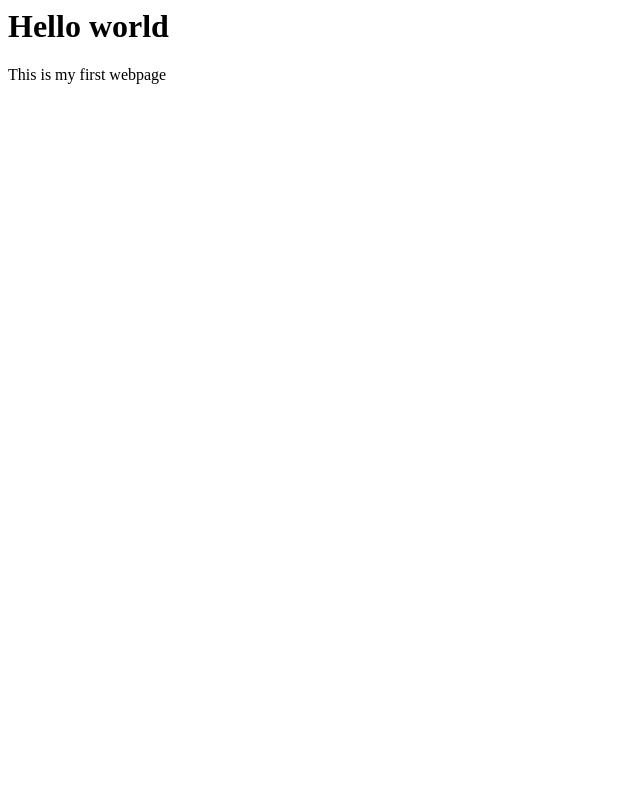
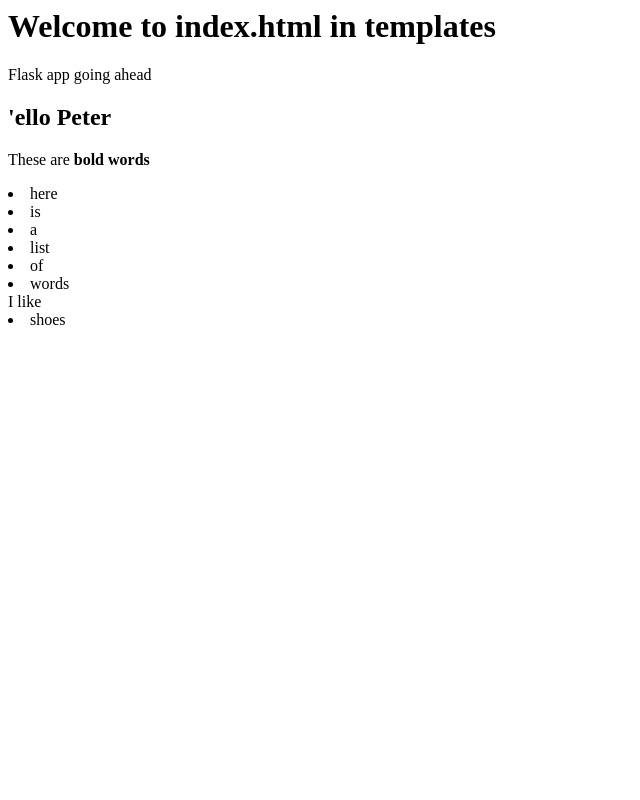
Before and after one commit to peterjmen/Python-Anywhere-App, a Flask app: page / in a window 1280 px wide. Shown: the whole page, without its empty margins (0-640 px from the left). Run offline with Flask 3, Linux system fonts and the light colour scheme.

Commit message:
Add user page & Error handle 404,505

```diff
--- a/app.py
+++ b/app.py
@@ -1,4 +1,6 @@
 from flask import Flask, render_template
+
+# ? On git shoudl use the imperative good i.e. "Add user page"
 
 # instance of flask
 app = Flask(__name__)
@@ -7,12 +9,32 @@ app = Flask(__name__)
 # Route decorator
 @app.route("/")
 def index():
-    return render_template("index.html")
+    first_name = "Peter"
+    words = "These are <strong>bold words</strong>"
+    token_list = ["here", "is", "a", "list", "of", "words", "shoes"]
+    return render_template(
+        "index.html", first_name=first_name, bold_words=words, token_list=token_list
+    )
 
 
-@app.route("/user/<name>")
+@app.route("/user/<name>")  #           ⬅name from here in <>
 def user(name):
-    return "<h1>Hello {} 😉<h1>".format(name)
+    return render_template("user.html", user_name=name)
+
+
+# Custom error pages
+# flask mechanism to handle errors:
+
+
+# invalid url ⬇
+@app.errorhandler(404)
+def page_not_found(e):
+    return render_template("404.html"), 404
+
+
+@app.errorhandler(500)
+def page_not_found(e):
+    return render_template("500.html"), 500
 
 
 if __name__ == "__main__":
--- /dev/null
+++ b/templates/404.html
@@ -0,0 +1,6 @@
+<br/>
+<center>
+<h1>404 Error</h1>
+<p>Page not found (sorry) P.S. Pete</p>
+
+</center>
--- /dev/null
+++ b/templates/500.html
@@ -0,0 +1,6 @@
+<br/>
+<center>
+<h1>500 Error</h1>
+<p>Internal serve error (sorry) P.S. Pete</p>
+
+</center>
--- a/templates/index.html
+++ b/templates/index.html
@@ -1,3 +1,15 @@
-<h1>Hello world</h1>
+<h1>Welcome to index.html in templates</h1>
 
-<p>This is my first webpage</p>
+<p>Flask app going ahead</p>
+
+<h2> 'ello {{first_name}}</h2>
+<p>{{ bold_words | safe }}</p>
+
+{% for item in token_list %}
+    {% if item == "shoes" %}
+        {{"I like "}}
+    {% endif %}
+    <li>{{item}}</li>
+    <!-- or item<br/ -->
+    <!-- token_list.0 would access the 0th thing in the list -->
+{% endfor %}
--- /dev/null
+++ b/templates/user.html
@@ -0,0 +1,2 @@
+<h1>Hello user {{user_name|capitalize}}. 😉<h1>
+    <!-- |capitalize for pascal case -->
```
